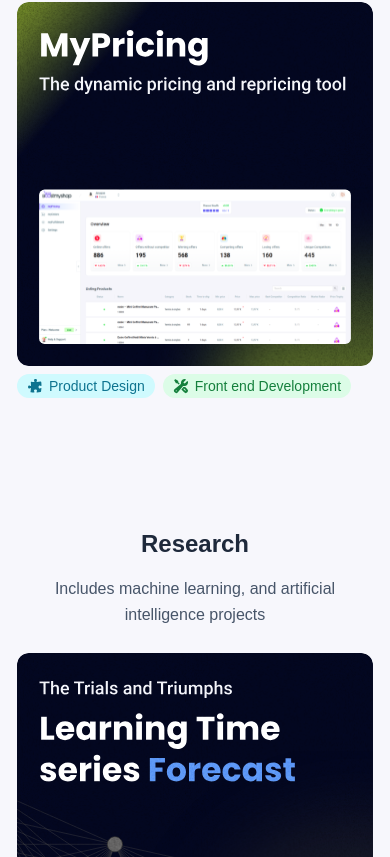
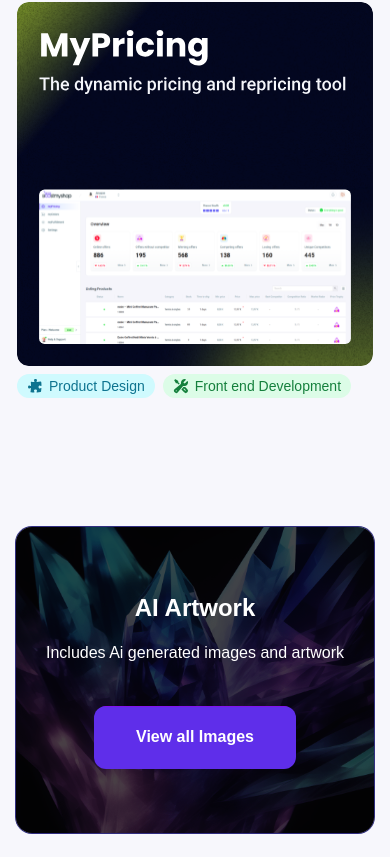
Before and after one commit to rooben-me/rooben-portfolio, a Next.js app: page / in a window 390 px wide. Shown: the part 1841-2698 px from the top of the page. Built offline with nearby package versions, Linux system fonts and the light colour scheme; a web font is replaced by a local one.

Commit message:
added a good ai art section

```diff
--- a/components/Navbar.tsx
+++ b/components/Navbar.tsx
@@ -15,27 +15,27 @@
       href: "/#projects",
     },
     {
+      name: "AI Artwork",
+      href: "/ai-artwork",
+    },
+    {
       name: "Research",
       href: "/#research",
-    },
-    {
-      name: "AI Artwork",
-      href: "/ai-artwork",
     },
   ];
 
   return (
     <nav
       className={`${
-        isFooter ? "flex flex-wrap" : "hidden md:flex"
-      } md:flex-1 justify-center gap-4 md:gap-8 lg:gap-12 xl:gap-16 md:mx-auto md:items-center`}
+        isFooter ? "flex flex-wrap" : "hidden lg:flex"
+      } lg:flex-1 justify-center gap-8 xl:gap-16 lg:mx-auto lg:items-center`}
     >
       {navItems.map(({ name, href }) => (
         <Link key={name} href={href}>
           <a
             className={`${
               isFooter ? "" : ""
-            } text-link text-lg hover:text-primary-main  relative transition-colors ease-in-out duration-500`}
+            } text-link text-lg hover:text-primary-main relative transition-colors ease-in-out duration-500`}
           >
             {name === "AI Artwork" && <IconFancy />}
             <span className="truncate">{name}</span>
@@ -48,7 +48,7 @@
 
 const Navbar = () => {
   return (
-    <section className="z-50 p-4 m-4 flex items-center justify-center md:justify-between lg:grid lg:place-items-center lg:grid-cols-3 gap-6">
+    <section className="z-50 p-4 m-4 flex items-center justify-center md:justify-between gap-6">
       <Link href="/">
         <a>
           <Image
--- a/components/common/Card.tsx
+++ b/components/common/Card.tsx
@@ -14,12 +14,12 @@
 const Card = ({ src, slug, roles, date }: ICard) => {
   return (
     <Link href={`/posts/${slug}`}>
-      <a className="w-full flex items-center justify-center md:p-4 rounded-xl hover:border-slate-200 hover:bg-white/50 active:ring-2 active:ring-primary-main border border-transparent transition-colors ease-in-out">
+      <a className="w-full flex items-center justify-center rounded-xl hover:border-slate-200 hover:bg-white/50 active:ring-2 active:ring-primary-main border border-transparent transition-colors ease-in-out">
         <article className="flex flex-col items-start gap-2 md:gap-4 max-w-[520px] w-full">
           <img
             src={src}
             alt={src}
-            className="object-contain bg-gray-200 w-full min-h-[280px] rounded-xl"
+            className="object-contain bg-gray-100 w-full min-h-[240px] rounded-xl"
           />
 
           <div className="flex flex-wrap gap-2 md:gap-4">
--- a/components/common/Carousel.tsx
+++ b/components/common/Carousel.tsx
@@ -17,7 +17,7 @@
 
   function closeModal() {
     setLastViewedPhoto(currentPhoto.id);
-    router.push("/", undefined, { shallow: true });
+    router.push("/ai-artwork", undefined, { shallow: true });
   }
 
   function changePhotoId(newVal: number) {
--- a/components/common/MainSection.tsx
+++ b/components/common/MainSection.tsx
@@ -24,7 +24,7 @@
   return (
     <section
       id={title.toLowerCase().replace(" ", "-")}
-      className="mt-24 p-4 flex flex-col items-center justify-center w-full mx-auto max-w-[68rem]"
+      className="mt-24 p-4 md:p-0 flex flex-col items-center justify-center w-full mx-auto max-w-[68rem]"
     >
       <Title>{title}</Title>
 
--- a/components/section/AiGenerated.tsx
+++ b/components/section/AiGenerated.tsx
@@ -1,18 +1,37 @@
 import Link from "next/link";
 import React from "react";
+import { Title, Text } from "../common/Typography";
 
 const AiGenerated = () => {
   return (
-    <div className="flex items-center justify-center">
-      <Link href="/ai-artwork">
-        <a
-          className="py-5 px-10 gradient-animation text-white font-medium rounded-xl"
-          style={{ fontWeight: 600 }}
-        >
-          Reveal Images
-        </a>
-      </Link>
-    </div>
+    <section
+      id="ai-artwork"
+      className="mt-24 p-4 md:p-0 flex flex-col items-center justify-center w-full mx-auto max-w-[68rem]"
+    >
+      <div
+        style={{
+          backgroundImage: `url('/image/abstract/ai-crystal.png')`,
+        }}
+        className="w-full relative p-4 overflow-hidden rounded-2xl bg-opacity-30 bg-no-repeat bg-right-bottom bg-cover ring-1 ring-indigo-900 flex items-center justify-center flex-col py-16"
+      >
+        <div className="absolute top-0 left-0 w-full h-full bg-black opacity-70"></div>
+        <Title className="text-white z-10">AI Artwork</Title>
+
+        <Text className="text-white z-10 -mb-4">
+          Includes Ai generated images and artwork
+        </Text>
+
+        <div className="mt-6 lg:mt-12 w-full z-10">
+          <div className="flex items-center justify-center">
+            <Link href="/ai-artwork">
+              <a className="creative-button creative-button--calypso mt-8 lg:mt-4">
+                <span>View all Images</span>
+              </a>
+            </Link>
+          </div>
+        </div>
+      </div>
+    </section>
   );
 };
 
--- a/pages/ai-artwork/index.tsx
+++ b/pages/ai-artwork/index.tsx
@@ -55,10 +55,10 @@
                   shallow
                   className="after:content group relative mb-5 block w-full cursor-zoom-in after:pointer-events-none after:absolute after:inset-0 after:rounded-lg after:shadow-highlight"
                 >
-                  <div className="relative pb-1/1 group">
+                  <div className="relative pb-1/1 group rounded-2xl overflow-hidden">
                     <Image
                       alt="ai image"
-                      className="transform rounded-xl brightness-90 transition will-change-auto object-cover absolute w-full h-full group-hover:brightness-110"
+                      className="transform rounded-2xl brightness-90 transition will-change-auto object-cover absolute w-full h-full group-hover:brightness-110"
                       style={{ transform: "translate3d(0, 0, 0)" }}
                       placeholder="blur"
                       blurDataURL={blurDataUrl}
--- a/pages/index.tsx
+++ b/pages/index.tsx
@@ -29,19 +29,14 @@
           description="Includes Saas Application, Chrome extension projects"
         />
 
+        {/* Ai generated Images */}
+        <AiGenerated />
+
         {/* Research */}
         <MainSection
           posts={researchPosts}
           title="Research"
           description="Includes machine learning, and artificial intelligence projects"
-        />
-
-        {/* Ai generated Images */}
-        <MainSection
-          content={<AiGenerated />}
-          isPost={false}
-          title="AI Artwork"
-          description="Includes Ai generated images and artwork"
         />
 
         <Footer />
```
Also changed, not shown: components/Footer.tsx (+19 -22 lines), public/image/abstract/ai-crystal.png (added).
